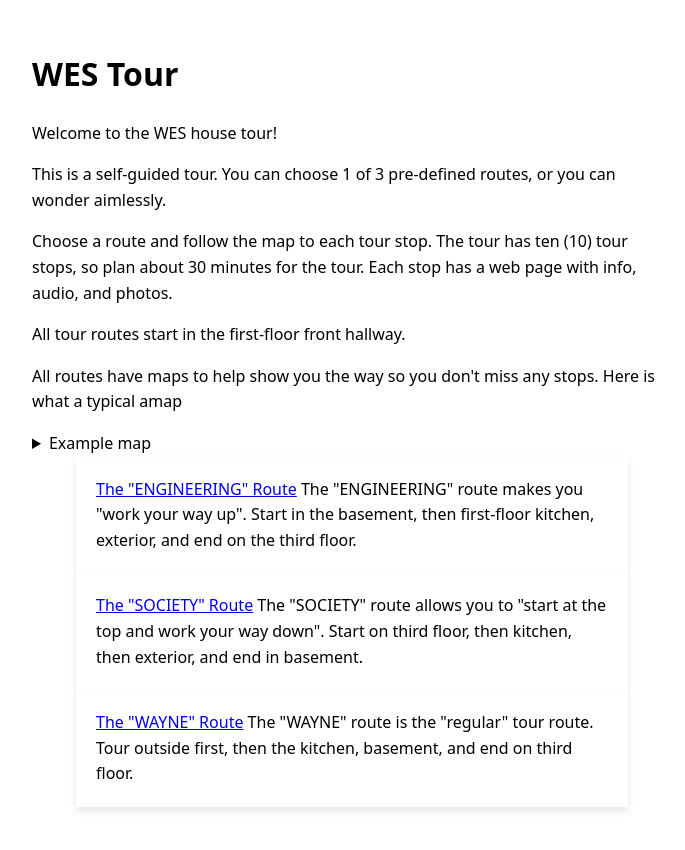
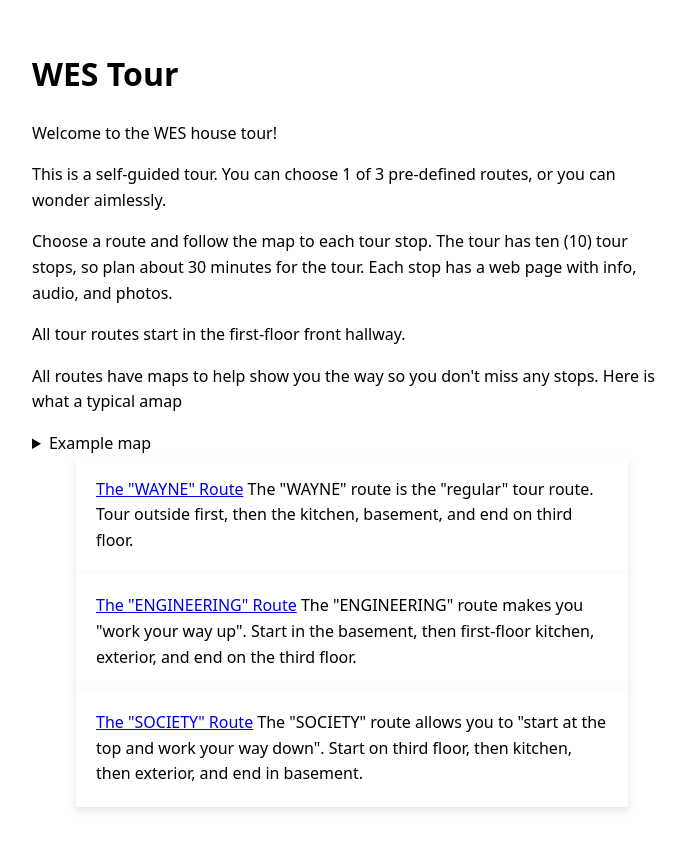
Before and after one commit to mciechanumich/WEStour, a Jekyll site: the page built from docs/index.html, in a window 1280 px wide. Shown: the top 850 px of the page, without its empty margins (288-973 px from the left). Built offline with Jekyll 4.4.1, drawn with Linux system fonts in a browser that asks for light colours.

Commit message:
feat: position the file so WAYNE is first, ENG is 2nd, etc.

```diff
--- a/docs/index.html
+++ b/docs/index.html
@@ -35,7 +35,9 @@ tour_routes:
 
 
 <div>
-{% for p in site.pages %}
+<!-- use position to put WAYNE file first in list, ENG second, etc. -->
+{% assign sorted_files = site.pages | sort: "position" %}
+{% for p in sorted_files %}
   {% if p.path contains '_route.md' %}
     {% if p.published %}
         <div class="center-column">
```
Also changed, not shown: docs/engineering_route.md (+1 -0 lines), docs/society_route.md (+1 -0 lines), docs/wayne_route.md (+1 -0 lines).
